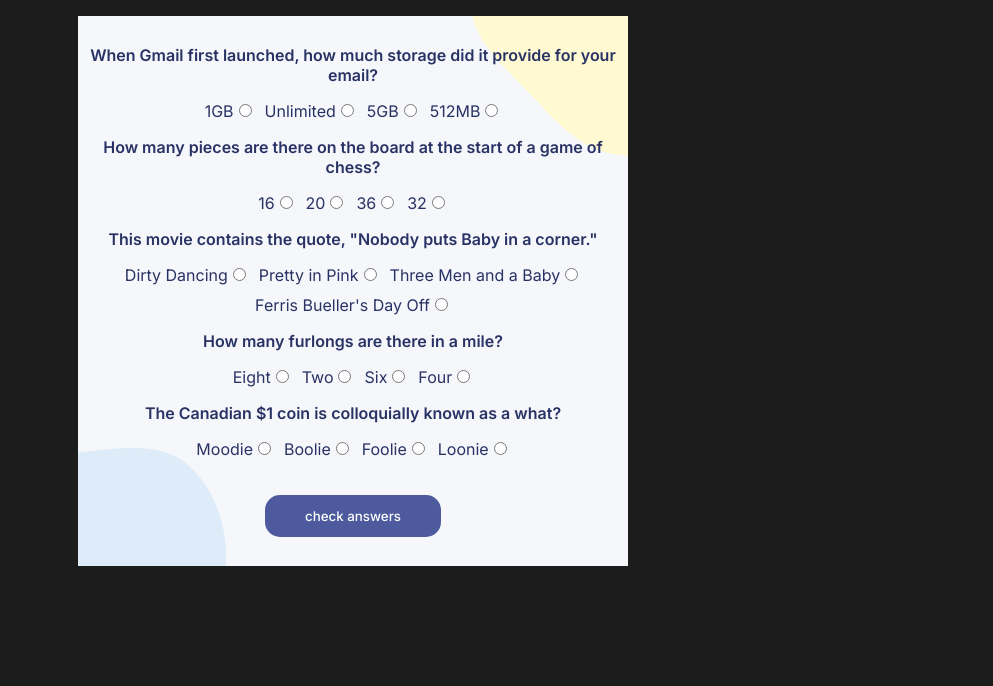
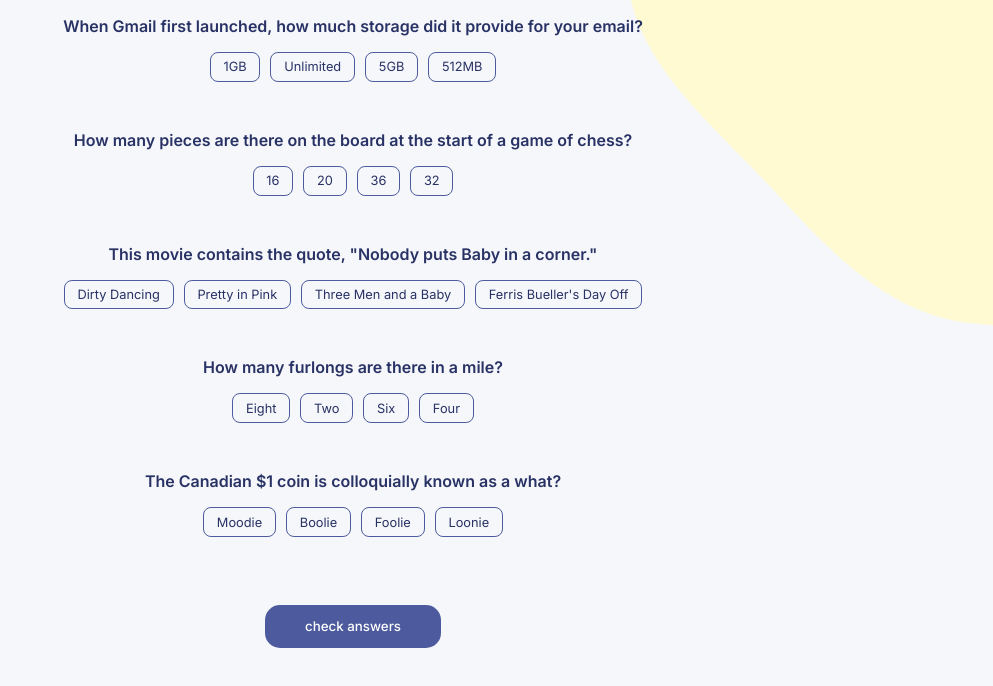
Before and after one commit to Xaffekt/react-quiz-app, a React (Vite) app: page / in a window 1280 px wide. Both pictures are taken after a click on the button "Start quiz". Shown: the top 686 px of the page, without its empty margins (287-1280 px from the left). Built offline with nearby package versions, Linux system fonts and the light colour scheme.

Commit message:
Update 0.2
DONE
- css styling for inputs

TODO
- disable check button until all answers selected
- check answers to display score
- change check button to new quiz
- restart quiz

```diff
--- a/src/components/Question.jsx
+++ b/src/components/Question.jsx
@@ -1,42 +1,36 @@
-import {useState, useEffect} from "react";
+import { Fragment } from "react";
 import { shuffleArray } from "../../utils";
-import he from "he"
-import {nanoid} from "nanoid"
+import { nanoid } from "nanoid"
 
 //use useRef to target the ref belonging to the id/key of each div
 export default function Question({ questionNumber, question, answers, handleSelect }) {
     const shuffledAnswers = shuffleArray(answers)
 
-    //function to prevent using inline functions with answer divs
-    // const handleIt = (answer) => {
-    //     return () => handleSelect(answer, questionNumber)
-    // }
-
     //generates array of divs based off shuffledAnswers
-    const answerElements = shuffledAnswers.map((element,index) => {
+    const answerElements = shuffledAnswers.map((element, index) => {
+        const id = nanoid()
         return (
-            <label key={nanoid()}>
-                {element}
+            <Fragment key={nanoid()}>
                 <input
                     type="radio"
                     name={questionNumber}
                     value={element}
                     onChange={handleSelect}
+                    id={id}
                 />
-            </label>
 
-
-            // <div key={nanoid()} onClick={handleIt(e)} className="answer ">{element}</div>
+                <label htmlFor={id}>
+                    {element}
+                </label>
+            </Fragment>
         )
     })
 
     return (
-        <div className="question-container">
-            <h2>{he.decode(question)}</h2>
-            <div className="answer-container">
-
+        <div className="question-container" >
+            <h2>{question}</h2>
+            <div className="answer-container" >
                 {answerElements}
-
             </div>
         </div>
     )
--- a/src/components/Quiz.jsx
+++ b/src/components/Quiz.jsx
@@ -34,7 +34,8 @@ export default function Quiz({data, startNewQuiz}) {
 
     //Creates <Question /> array
     const questionElements = data.map((element, index) => {
-        //decodes answers
+
+        //decodes and groups answers into array
         const formatedAnswers = [he.decode(element.correct_answer)]
         element.incorrect_answers.forEach((element) => {formatedAnswers.push(he.decode(element))})
 
@@ -43,8 +44,9 @@ export default function Quiz({data, startNewQuiz}) {
                 key={nanoid()}
                 questionNumber={index}
                 handleSelect={handleSelect}
-                question={element.question}
+                question={he.decode(element.question)}
                 answers={formatedAnswers}
+                correctAnswers={correctAnswers}
             />
         )
     })
--- a/src/index.css
+++ b/src/index.css
@@ -7,13 +7,14 @@ body {
   margin: 0;
   padding: 1em;
   font-family: 'Inter';
+  background: url("./assets/intro-page.png");
+  background-size: cover;
 }
 
 main {
-  background: url("./assets/intro-page.png");
-  background-size: cover;
-  width: 550px;
-  height: 550px;
+
+  max-width: 1000px;
+  max-height: 1000px;
   margin: 0 auto;
   color: #293264;
 
@@ -48,7 +49,7 @@ h2 {
 }
 
 .question-container {
-  margin: 0 0 1em;
+  margin: 0 0 3em;
 }
 
 .answer-container {
@@ -59,13 +60,20 @@ h2 {
   align-items: center;
 }
 
-.answer {
-  background-color: #76767641;
-  border-radius: 10px;
+label {
+  border-radius: 7.942px;
+  border: 0.794px solid #4D5B9E;
   padding: 0.5em 1em;
-  font-size: 11px;
-  user-select: none;
+  font-size: .8rem;
   cursor: pointer;
+}
+
+input[type="radio"]:checked + label  {
+  background: #D6DBF5;
+}
+
+input {
+  display: none;
 }
 
 .user-select {
```
